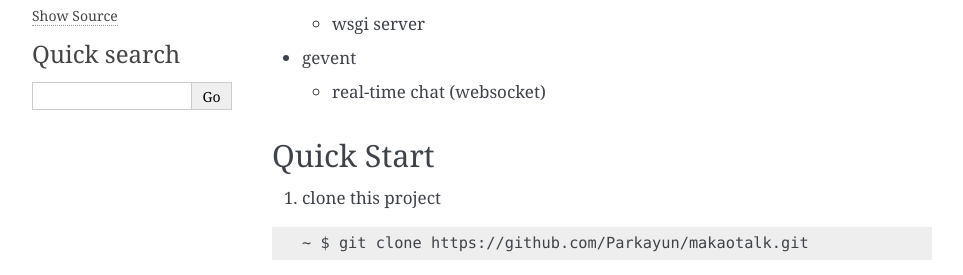
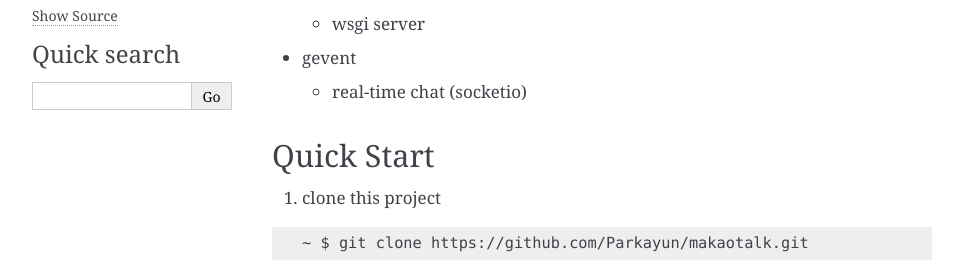
Before and after one commit to Parkayun/makaotalk, a Sphinx documentation site: the page built from docs/index.rst, in a window 1280 px wide. Shown: the part 271-546 px from the top of the page, without its empty margins (148-1111 px from the left). Built offline with Sphinx 7.4.7, drawn with Linux system fonts in a browser that asks for light colours.

Commit message:
Fix typo

```diff
--- a/README.rst
+++ b/README.rst
@@ -13,7 +13,7 @@ Core Dependency
 
 - gevent
 
-  - real-time chat (websocket)
+  - real-time chat (socketio)
 
 
 Quick Start
--- a/docs/index.rst
+++ b/docs/index.rst
@@ -24,7 +24,7 @@ Core Dependency
 
 - gevent
 
-  - real-time chat (websocket)
+  - real-time chat (socketio)
 
 
 Quick Start
```
